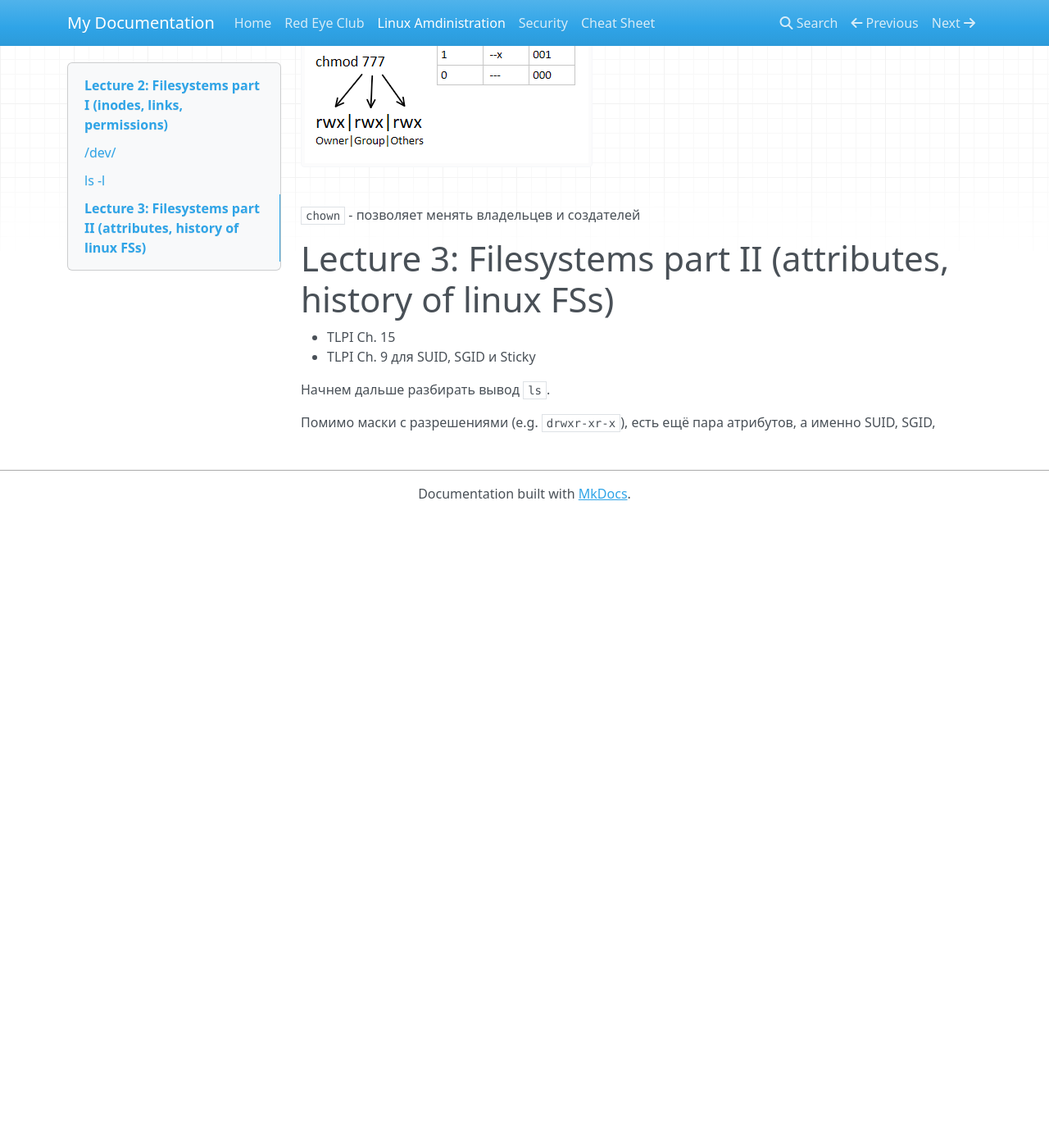
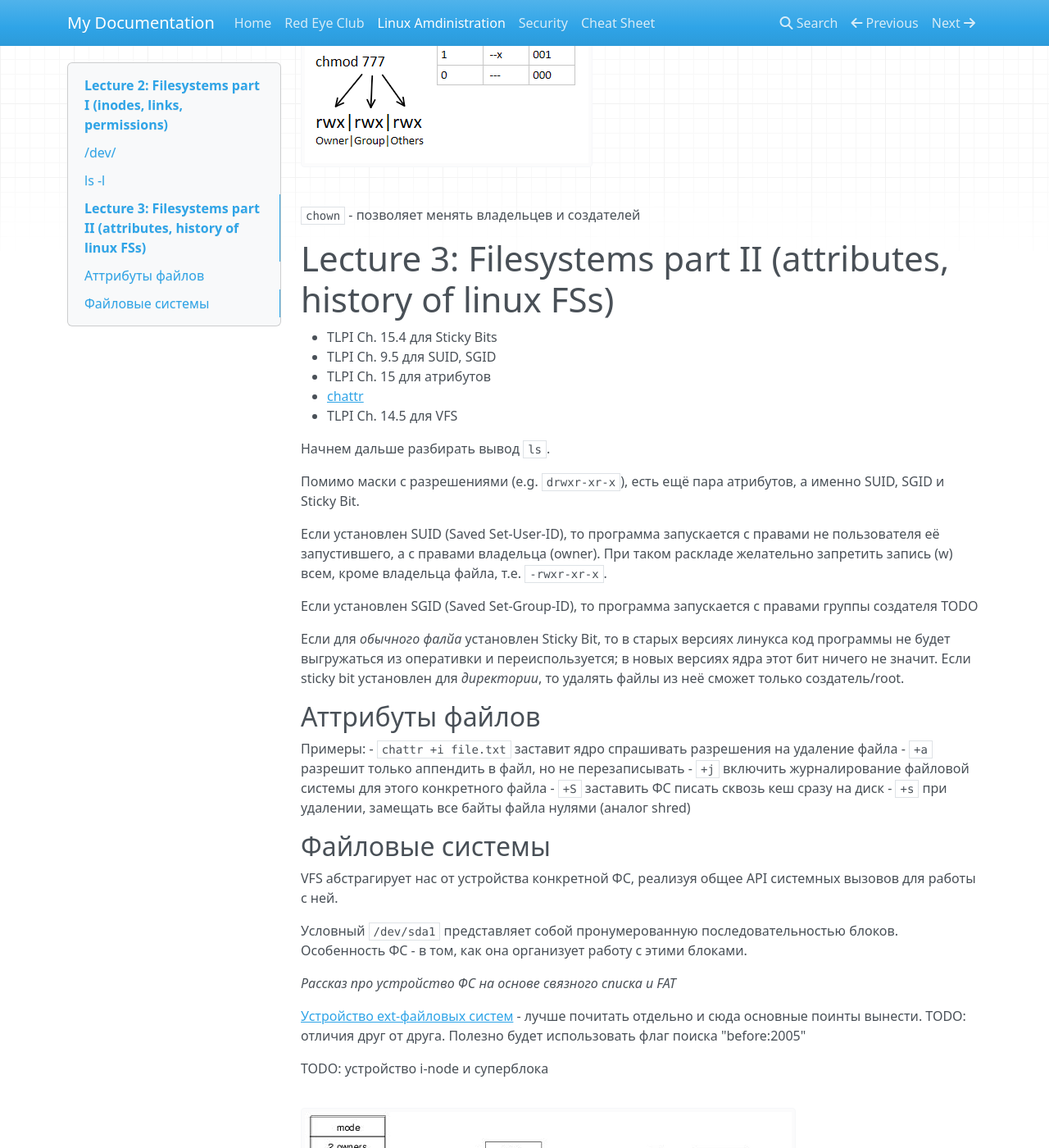
Before and after one commit to iahmad1337/iahmad1337.github.io, an MkDocs documentation site: the page built from docs/linux-admin.md, in a window 1280 px wide and 1400 px high, scrolled down 2884 px. Shown: the whole window at 82% size. Built offline with MkDocs 1.6.1, drawn with Linux system fonts in a browser that asks for light colours; nearby versions of some CDN libraries; before the commit the page ends 3514 px from its top, so only the background shows below that; some of the changed text lies outside the part shown.

Commit message:
add lecture 3 notes

```diff
--- a/docs/linux-admin.md
+++ b/docs/linux-admin.md
@@ -108,10 +108,55 @@ dd of=/dev/sda <./rx
 
 
 # Lecture 3: Filesystems part II (attributes, history of linux FSs)
-- TLPI Ch. 15
-- TLPI Ch. 9 для SUID, SGID и Sticky
+- TLPI Ch. 15.4 для Sticky Bits
+- TLPI Ch. 9.5 для SUID, SGID
+- TLPI Ch. 15 для атрибутов
+- [chattr](https://linux.die.net/man/1/chattr)
+- TLPI Ch. 14.5 для VFS
+
 
 Начнем дальше разбирать вывод `ls`.
 
 Помимо маски с разрешениями (e.g. `drwxr-xr-x`), есть ещё пара атрибутов, а
-именно SUID, SGID,
+именно SUID, SGID и Sticky Bit.
+
+Если установлен SUID (Saved Set-User-ID), то программа запускается с правами не пользователя её
+запустившего, а с правами владельца (owner). При таком раскладе желательно
+запретить запись (w) всем, кроме владельца файла, т.е. `-rwxr-xr-x`.
+
+Если установлен SGID (Saved Set-Group-ID), то программа запускается с правами группы создателя TODO
+
+Если для *обычного фалйа* установлен Sticky Bit, то в старых версиях линукса код программы не будет
+выгружаться из оперативки и переиспользуется; в новых версиях ядра этот бит
+ничего не значит. Если sticky bit установлен для *директории*, то удалять файлы
+из неё сможет только создатель/root.
+
+## Аттрибуты файлов
+Примеры:
+- `chattr +i file.txt` заставит ядро спрашивать разрешения на удаление
+файла
+- `+a` разрешит только аппендить в файл, но не перезаписывать
+- `+j` включить журналирование файловой системы для этого конкретного файла
+- `+S` заставить ФС писать сквозь кеш сразу на диск
+- `+s` при удалении, замещать все байты файла нулями (аналог shred)
+
+## Файловые системы
+
+VFS абстрагирует нас от устройства конкретной ФС, реализуя общее API системных вызовов для
+работы с ней.
+
+Условный `/dev/sda1` представляет собой пронумерованную последовательностью блоков. Особенность
+ФС - в том, как она организует работу с этими блоками.
+
+*Рассказ про устройство ФС на основе связного списка и FAT*
+
+[Устройство ext-файловых
+систем](https://en.wikipedia.org/wiki/Extended_file_system) - лучше почитать
+отдельно и сюда основные поинты вынести. TODO: отличия друг от друга. Полезно
+будет использовать флаг поиска "before:2005"
+
+TODO: устройство i-node и суперблока
+
+![ext4 inode](img/linux-admin/inode-ext4.jpg "ext4 inode diagram")
+
+TODO: оверхед на создание ФС, удаление большого файла.
```
Also changed, not shown: docs/index.md (+4 -0 lines), docs/img/linux-admin/inode-ext4.jpg (added).
